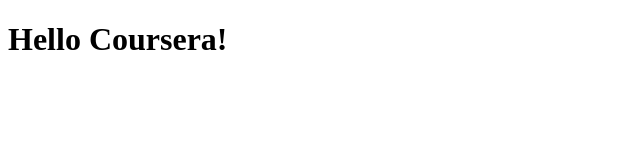
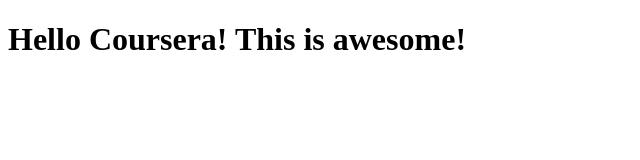
Before and after one commit to sdimaren/coursera-test, a plain HTML site: page site/index.html in a window 1280 px wide. Shown: the whole page, without its empty margins (0-640 px from the left). Drawn offline with Linux system fonts and the light colour scheme.

Commit message:
small changes

```diff
--- a/site/index.html
+++ b/site/index.html
@@ -4,6 +4,6 @@
 	<title>Hello Coursera!</title>
 </head>
 <body>
-<h1>Hello Coursera!</h1>
+<h1>Hello Coursera! This is awesome!</h1>
 </body>
 </html>
```
